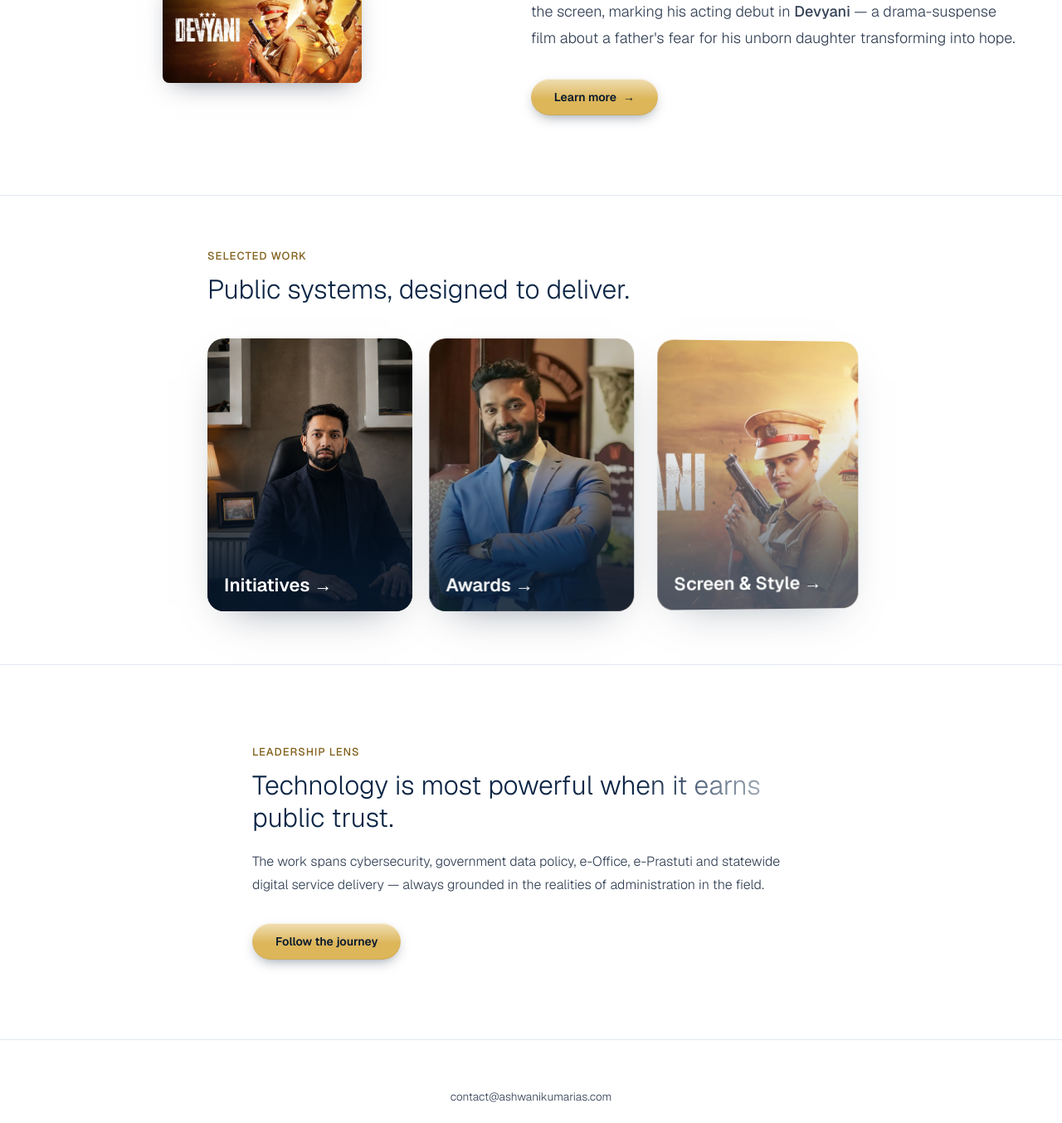
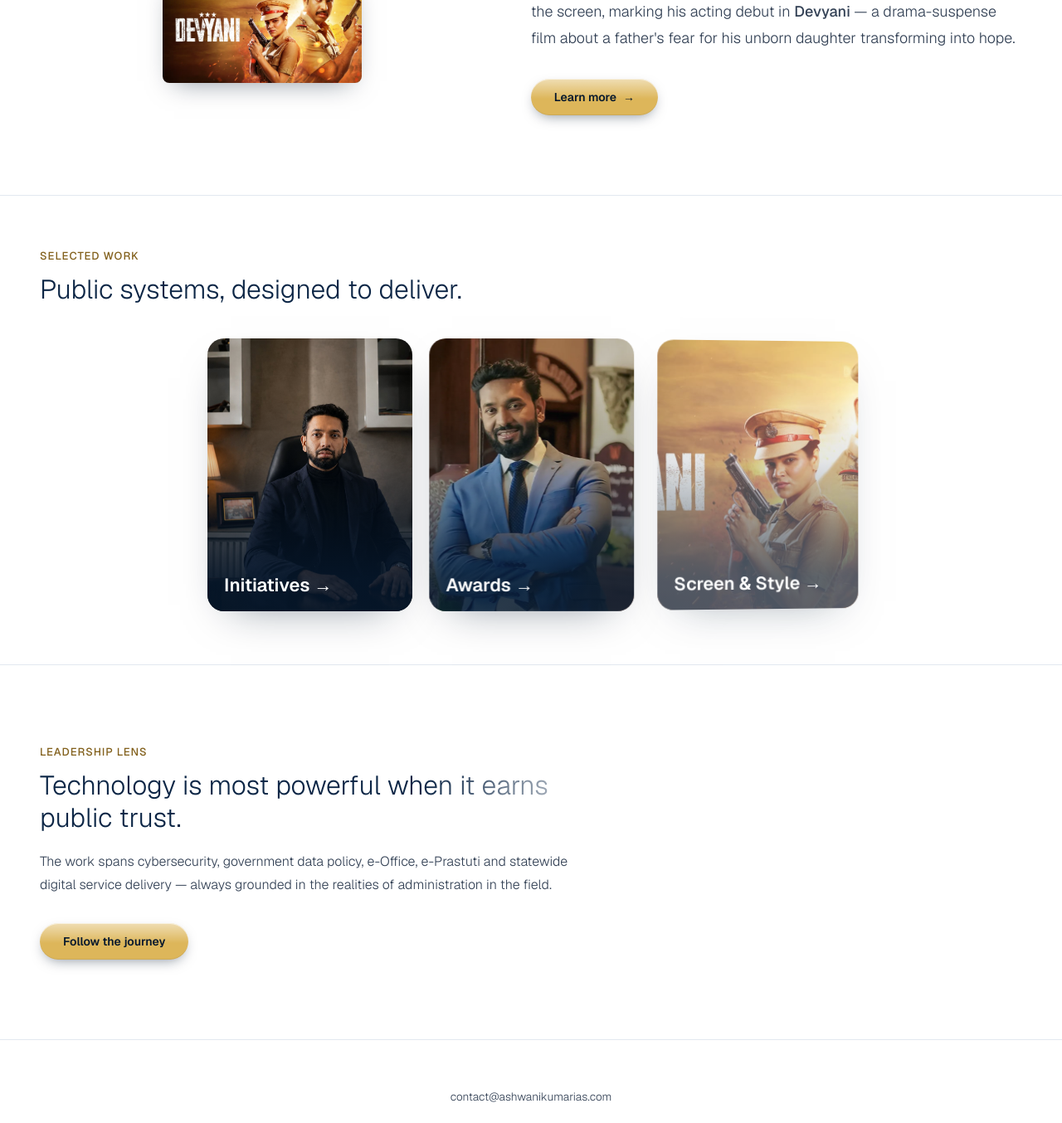
Before and after one commit to Ishaan18singh/ashwani-kumar-website, a Next.js app: page / in a window 1280 px wide. Shown: the part 1418-2772 px from the top of the page at 83% size. Built offline with nearby package versions, Linux system fonts and the light colour scheme.

Commit message:
Left-align Selected Work and Leadership Lens headlines to match other section headings

```diff
--- a/app/(site)/page.js
+++ b/app/(site)/page.js
@@ -189,10 +189,10 @@ export default function HomePage() {
 
       <section className="home-section-work border-t border-slate-200 bg-ivory py-16 dark:border-slate-700 dark:bg-slate-900">
         <div className="shell">
-          <div className="home-selected-work-inner">
-            <p className="eyebrow">{t('home.selectedWorkEyebrow')}</p>
-            <h2 className="section-title">{t('home.selectedWorkTitle')}</h2>
-            <div className="mt-10 explore-grid">
+          <p className="eyebrow">{t('home.selectedWorkEyebrow')}</p>
+          <h2 className="section-title">{t('home.selectedWorkTitle')}</h2>
+          <div className="mt-10 home-selected-work-inner">
+            <div className="explore-grid">
               {EXPLORE_CARDS.map((card, i) => (
                 <Link
                   key={card.href}
@@ -217,7 +217,7 @@ export default function HomePage() {
 
       <section className="home-section-leadership border-t border-slate-200 py-24 dark:border-slate-800">
         <div className="shell">
-          <div className="reveal stack-center max-w-2xl mx-auto">
+          <div className="reveal stack-center max-w-2xl">
             <p className="eyebrow">{t('home.leadershipEyebrow')}</p>
             <h2 className="section-title">{t('home.leadershipTitle')}</h2>
             <p className="section-copy">{t('home.leadershipText')}</p>
```
